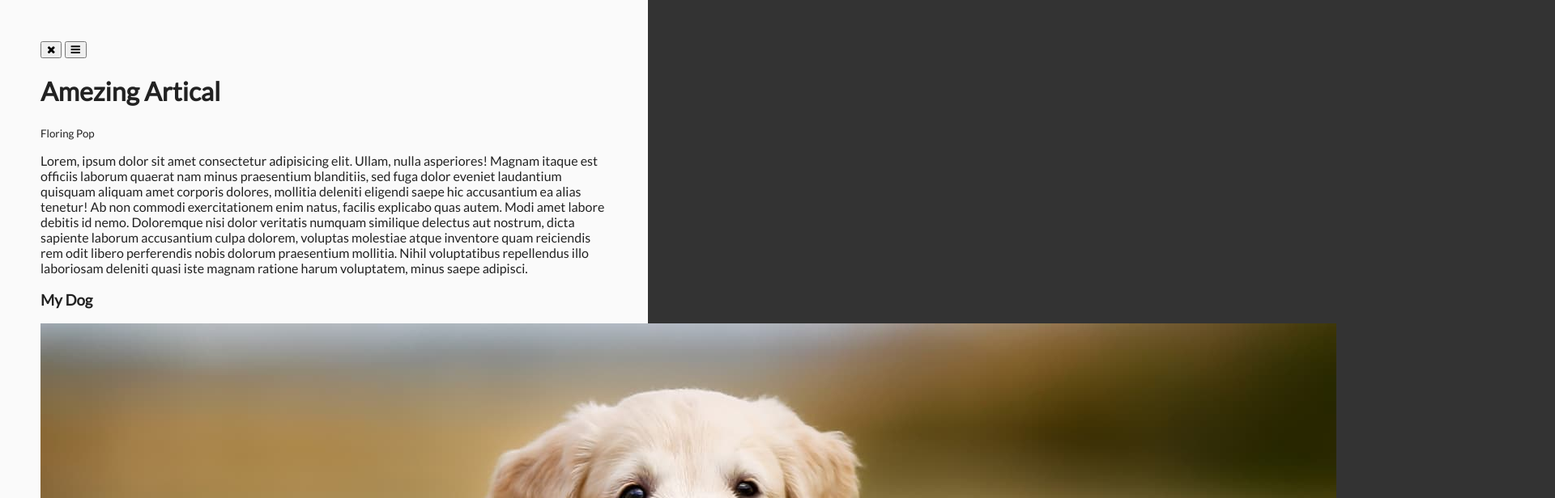
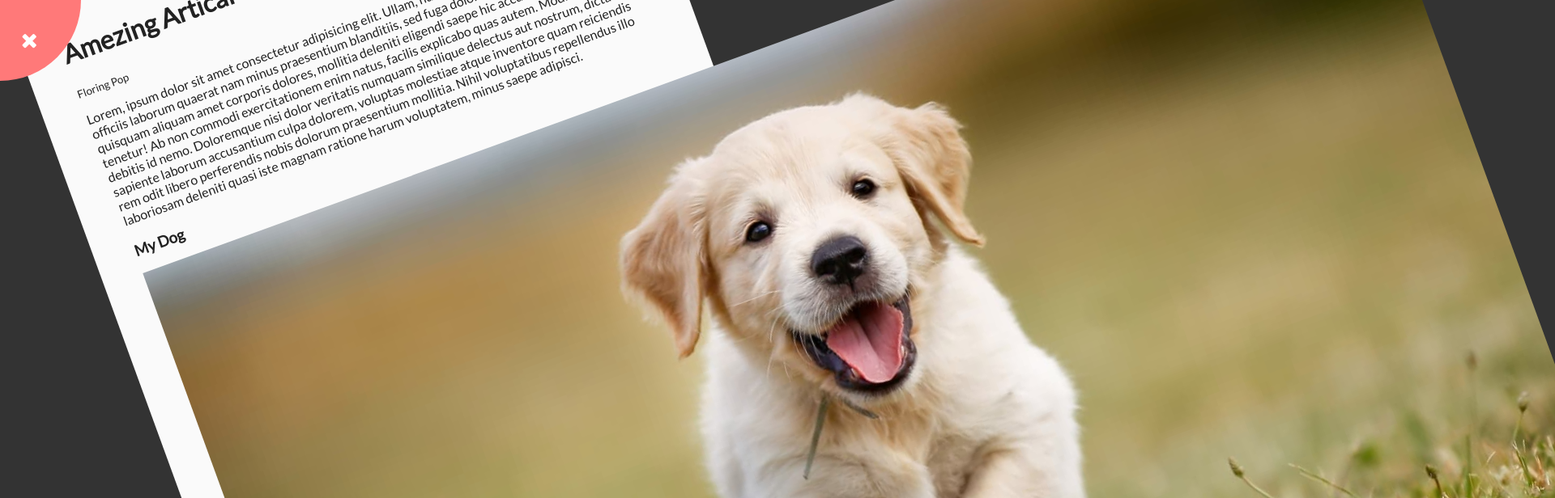
Before and after one commit to Archanach707/Rotating-Navigation, a plain HTML site: page index.html in a window 1280 px wide. Shown: the top 616 px of the page at 81% size, 1920 px wide, since content can reach past the window. Drawn offline with Linux system fonts and the light colour scheme.

Commit message:
Applying css

```diff
--- a/assets/style.css
+++ b/assets/style.css
@@ -20,3 +20,52 @@ body {
   min-height: 100vh;
   padding: 50px;
 }
+
+.container.show-nav {
+  transform: rotate(-20deg);
+}
+
+.circle-container {
+  position: fixed;
+  top: -100px;
+  left: -100px;
+}
+
+.circle {
+  background-color: #ff7979;
+  height: 200px;
+  width: 200px;
+  border-radius: 50%;
+  position: relative;
+  transition: transform 0.5s linear;
+}
+
+.container.show-nav .circle {
+  transform: rotate(-70deg);
+}
+
+.circle button {
+  cursor: pointer;
+  position: absolute;
+  top: 50%;
+  left: 50%;
+  height: 100px;
+  background: transparent;
+  border: 0;
+  font-size: 26px;
+  color: #fff;
+}
+
+.circle button:focus {
+  outline: none;
+}
+
+.circle button#open {
+  left: 60%;
+}
+
+.circle button#close {
+  top: 60%;
+  transform: rotate(90deg);
+  transform-origin: top left;
+}
```
